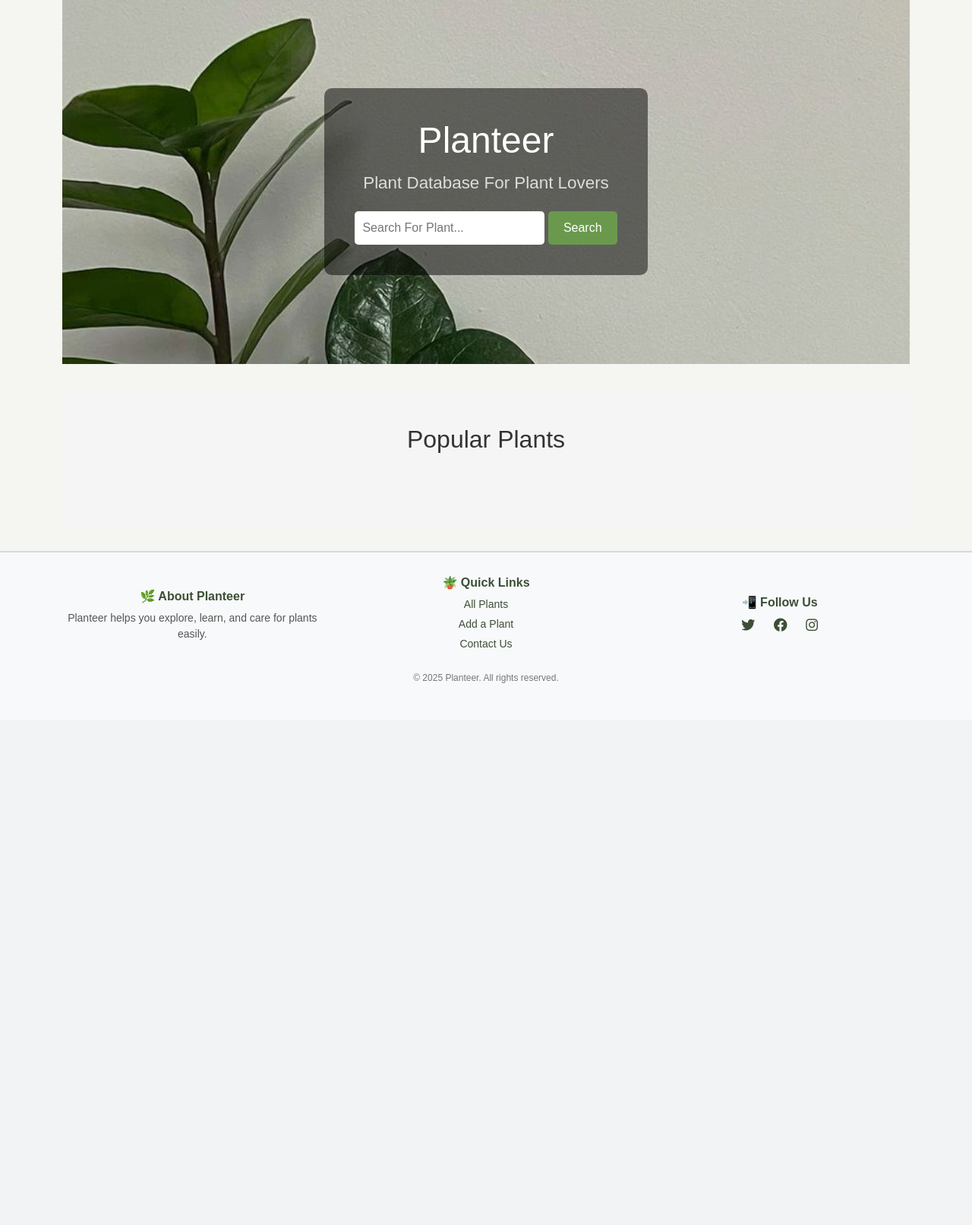
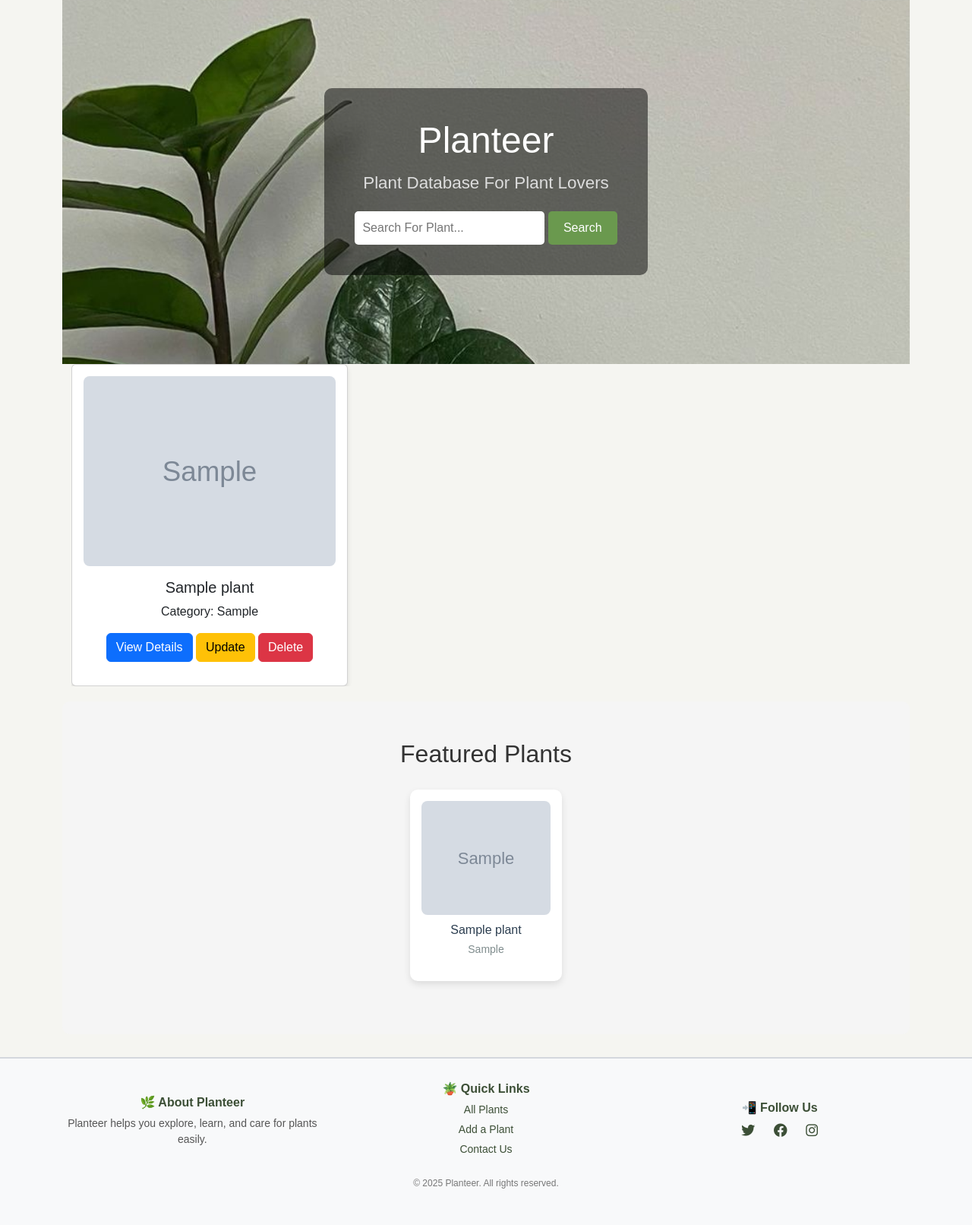
Before and after one commit to wijx22/LAB-ORM-PLANTEER, a Django app: page / in a window 1280 px wide. Shown: the part 81-1693 px from the top of the page at 76% size. Before the commit the page ends 980 px from the top, so only its background shows below. Run offline with Django 5.2, Linux system fonts and the light colour scheme; tables that the repository leaves empty hold one stand-in row (values such as "Sample post"); grey boxes marked "Sample" are stand-in pictures.

Commit message:
the Planteer

```diff
--- a/Planteer/core/templates/base.html
+++ b/Planteer/core/templates/base.html
@@ -5,8 +5,8 @@
     <meta charset="UTF-8">
     <meta name="viewport" content="width=device-width, initial-scale=1.0">
     <title>{% block title %}Planteer{% endblock %}</title>
-    <link rel="stylesheet" href="https://cdn.jsdelivr.net/npm/bootstrap@5.3.0/dist/css/bootstrap.min.css">
-
+    <!-- <link rel="stylesheet" href="https://cdn.jsdelivr.net/npm/bootstrap@5.3.0/dist/css/bootstrap.min.css"> -->
+    <link href="https://cdn.jsdelivr.net/npm/bootstrap@5.3.3/dist/css/bootstrap.min.css" rel="stylesheet" integrity="sha384-QWTKZyjpPEjISv5WaRU9OFeRpok6YctnYmDr5pNlyT2bRjXh0JMhjY6hW+ALEwIH" crossorigin="anonymous">
     <link rel="stylesheet" type="text/css" href="{% static 'css/style.css' %}">
 
     <link rel="stylesheet" href="https://cdnjs.cloudflare.com/ajax/libs/font-awesome/6.4.2/css/all.min.css">
@@ -35,11 +35,11 @@
                     <li class="nav-item"><a class="nav-link" href="/plants/search/">Search</a></li>
                     <li class="nav-item"><a class="nav-link" href="/contact/">Contact</a></li>
                     <li class="nav-item">
-                        <a class="nav-link" href="{% url 'add_plant' %}">Add Plant</a>
+                        <a class="nav-link" href="{% url 'plants:add_plant' %}">Add Plant</a>
                     </li>
 
 
-                    <form action="{% url 'search_plants' %}" method="GET" class="d-flex">
+                    <form action="{% url 'plants:search_plants' %}" method="GET" class="d-flex">
                         <input class="form-control me-2" type="search" name="q" placeholder="Search for a plant..." aria-label="Search">
                         <button class="btn btn-outline-success" type="submit">Search</button>
                     </form>
@@ -66,9 +66,9 @@
             <div class="footer-section">
                 <h5>🪴 Quick Links</h5>
                 <ul>
-                    <li><a href="{% url 'all_plants' %}">All Plants</a></li>
-                    <li><a href="{% url 'add_plant' %}">Add a Plant</a></li>
-                    <li><a href="{% url 'contact' %}">Contact Us</a></li>
+                    <li><a href="{% url 'plants:all_plants' %}">All Plants</a></li>
+                    <li><a href="{% url 'plants:add_plant' %}">Add a Plant</a></li>
+                    <li><a href="{% url 'core:contact' %}">Contact Us</a></li>
                 </ul>
             </div>
 
@@ -88,6 +88,6 @@
 
 
     <!-- Bootstrap Script -->
-    <script src="https://cdn.jsdelivr.net/npm/bootstrap@5.3.0/dist/js/bootstrap.bundle.min.js"></script>
+    <script src="https://cdn.jsdelivr.net/npm/bootstrap@5.3.3/dist/js/bootstrap.bundle.min.js"></script>
 </body>
 </html>
--- a/Planteer/core/templates/core/home.html
+++ b/Planteer/core/templates/core/home.html
@@ -10,7 +10,7 @@
         <h1 class="hero-title">Planteer</h1>
         <p class="hero-subtitle">Plant Database For Plant Lovers</p>
         <div class="search-bar">
-            <form action="{% url 'search_plants' %}" method="GET">
+            <form action="{% url 'plants:search_plants' %}" method="GET">
                 <input type="text" name="q" placeholder="Search For Plant..." class="search-input">
                 <button type="submit" class="search-button">Search</button>
             </form>
@@ -19,54 +19,72 @@
 </div>
 
 <!-- Featured Plants -->
-<section class="featured-plants">
-    <h2>Popular Plants</h2>
-    <div class="plant-grid">
-        {% for plant in plants %}
-        <div class="plant-card">
-            <img src="{{ plant.image.url }}" alt="{{ plant.name }}">
-            <h3>{{ plant.name }}</h3>
-            <p>{{ plant.category }}</p>
-            <a href="{% url 'plant_detail' plant.id %}" class="btn-details">View Details</a>
+<section class="container-fluid ">
+<div class="d-flex flex-row overflow-auto ">
+    {% for plant in plants %}
+
+    <div class="card col-12 col-md-6 col-lg-4 me-4">
+        <img src="{{ plant.image.url }}" class="card-img-top" alt="{{ plant.name }}">
+
+
+        <div class="card-body">
+            <h5 class="card-title">{{ plant.name }}</h5>
+            <p class="card-text">Category: {{ plant.category }}</p>
+            <a href="{% url 'plants:plant_detail' plant.id %}" class="btn btn-primary">View Details</a>
+            <a href="{% url 'plants:update_plant' plant.id %}" class="btn btn-warning">Update</a>
+            <a href="{% url 'plants:delete_plant' plant.id %}" class="btn btn-danger">Delete</a>
 
         </div>
-        <div class="hero">
-            <div class="overlay"></div>
-            <div class="hero-content">
-                <h1>Planteer</h1>
-                <p>Plant Database For Plant Lovers</p>
-                <form action="{% url 'search_plants' %}" method="GET" class="search-form">
-                    <input type="text" name="q" placeholder="Search For Plant..." required>
-                    <button type="submit">Search</button>
-                </form>
+    </div>
+    {% endfor %}
+</div>
+
+
+
+</section>
+<!--
+ <section class="container-fuild d-flex flex-colum mx-4">
+    <div class="row">
+
+        <div class="row-col-12 col-md-6 col-lg-4">
+            {% for plant in plants %}
+
+            <div class="card">
+                <img src="{{ plant.image.url }}" class="card-img-top" alt="{{ plant.name }}">
+
+
+                <div class="card-body">
+                    <h5 class="card-title">{{ plant.name }}</h5>
+                    <p class="card-text">Category: {{ plant.category }}</p>
+                    <a href="{% url 'plants:plant_detail' plant.id %}" class="btn btn-primary">View Details</a>
+                    <a href="{% url 'plants:update_plant' plant.id %}" class="btn btn-warning">Update</a>
+                    <a href="{% url 'plants:delete_plant' plant.id %}" class="btn btn-danger">Delete</a>
+
+                </div>
             </div>
+            {% endfor %}
+
         </div>
+    </div>
+ </section> -->
 
+        {% if plants %}
         <section class="featured-plants">
-            <div class="container">
-                <div class="section-header">
-                    <h2>Featured Plants</h2>
-                    <p>Discover more about plants</p>
-                    <a href="{% url 'all_plants' %}" class="more-link">More →</a>
-                </div>
-                <div class="plant-grid">
-                    {% for plant in featured_plants %}
+            <h2>Featured Plants</h2>
+            <div class="plant-grid">
+                {% for plant in  plants %}
                     <div class="plant-card">
                         <img src="{{ plant.image.url }}" alt="{{ plant.name }}">
                         <h3>{{ plant.name }}</h3>
                         <p>{{ plant.category }}</p>
                     </div>
-                    {% endfor %}
-                </div>
+                {% endfor %}
+
             </div>
+
         </section>
-
-
-
-
-
-        {% endfor %}
-    </div>
-
+        {% else %}
+        <p>No plants found.</p>
+        {% endif %}
 
 {% endblock %}
--- a/Planteer/core/urls.py
+++ b/Planteer/core/urls.py
@@ -1,23 +1,9 @@
-from django.urls import path
-from .views import home
-
-urlpatterns = [
-    path('', home, name='home'),
-]
-
-
-
-from django.urls import path
-from .views import contact
-
-urlpatterns = [
-    path('contact/', contact, name='contact'),
-]
-
-
 
 from django.urls import path
 from .views import home, contact
+
+app_name="core"
+
 urlpatterns = [
     path('', home, name='home'),
     path('contact/', contact, name='contact'),
--- a/Planteer/core/views.py
+++ b/Planteer/core/views.py
@@ -1,15 +1,18 @@
 from django.shortcuts import render
+from django.http import HttpRequest, HttpResponse
+from plants.models import Plant
+from plants.forms import PlantForm
+from django.contrib import messages
+
+
+def home(request:HttpRequest):
+    plants = Plant.objects.all()[:5]
+    print("hiii", plants)
+    return render(request, 'core/home.html', {'plants': plants})
 
 
 
-# Create your views here.
-from django.shortcuts import render
 
-def home(request):
-    return render(request, 'core/home.html')
-
-from django.shortcuts import render
-from django.contrib import messages
 
 def contact(request):
     if request.method == "POST":
@@ -21,10 +24,3 @@ def contact(request):
         messages.success(request, "Your message has been sent successfully!")
 
     return render(request, 'core/contact.html')
-
-
-
-from django.shortcuts import render
-
-def home(request):
-    return render(request, 'core/home.html')
--- a/Planteer/plants/templates/plants/plant_detail.html
+++ b/Planteer/plants/templates/plants/plant_detail.html
@@ -49,7 +49,7 @@
                 <div class="card-body">
                     <h5 class="card-title">{{ related.name }}</h5>
                     <p class="text-muted">{{ related.category }}</p>
-                    <a href="{% url 'plant_detail' related.id %}" class="btn btn-primary">View Details</a>
+                    <a href="{% url 'plants:plant_detail' related.id %}" class="btn btn-primary">View Details</a>
                 </div>
             </div>
         </div>
--- a/Planteer/plants/templates/plants/search_results.html
+++ b/Planteer/plants/templates/plants/search_results.html
@@ -14,7 +14,7 @@
                     <div class="card-body text-center">
                         <h5 class="card-title">{{ plant.name }}</h5>
                         <p class="card-text">Category: {{ plant.category }}</p>
-                        <a href="{% url 'plant_detail' plant.id %}" class="btn btn-primary">View Details</a>
+                        <a href="{% url 'plants:plant_detail' plant.id %}" class="btn btn-primary">View Details</a>
                     </div>
                 </div>
             </div>
--- a/Planteer/plants/urls.py
+++ b/Planteer/plants/urls.py
@@ -1,19 +1,15 @@
 from django.urls import path
-from .views import all_plants, plant_detail, search_plants ,add_plant, update_plant
+from .views import all_plants, plant_detail, search_plants ,add_plant, update_plant, delete_plant
 
+
+app_name="plants"
 urlpatterns = [
     path('all/', all_plants, name='all_plants'),
     path('<int:plant_id>/detail/', plant_detail, name='plant_detail'),
     path('search/', search_plants, name='search_plants'),
     path('new/', add_plant, name='add_plant'),
     path('plants/<int:plant_id>/update/', update_plant, name='update_plant'),
+    path('plants/<int:plant_id>/delete/', delete_plant, name='delete_plant'),
 
 
 ]
-
-
-from .views import delete_plant
-
-urlpatterns += [
-    path('plants/<int:plant_id>/delete/', delete_plant, name='delete_plant'),
-]
--- a/Planteer/static/css/style.css
+++ b/Planteer/static/css/style.css
@@ -662,3 +662,108 @@ form label {
     font-size: 14px;
     color: #7F8C8D;
 }
+
+
+
+
+
+
+
+
+
+
+
+
+
+
+
+
+
+
+.page-title {
+    text-align: center;
+    font-size: 24px;
+    margin-bottom: 20px;
+}
+
+.messages-container {
+    display: grid;
+    grid-template-columns: repeat(auto-fill, minmax(300px, 1fr));
+    gap: 20px;
+    padding: 20px;
+}
+
+.message-card {
+    border: 1px solid #ddd;
+    padding: 15px;
+    border-radius: 10px;
+    background: #fff;
+    box-shadow: 2px 2px 10px rgba(0, 0, 0, 0.1);
+}
+
+.message-card h3 {
+    margin: 0;
+    color: #333;
+}
+
+.message-card p {
+    margin: 5px 0;
+    color: #555;
+}
+
+
+
+
+
+
+
+
+
+
+.hero {
+    display: flex;
+    align-items: center;
+    justify-content: center;
+    text-align: center;
+    background-image: url('/static/images/hero-bg.jpg');
+    background-size: cover;
+    background-position: center;
+    height: 300px;
+    color: white;
+    padding: 20px;
+}
+
+
+.plant-card img {
+    width: 100%;
+    height: 150px;
+    object-fit: cover;
+    border-radius: 8px;
+}
+
+
+.featured-plants {
+    text-align: center;
+    margin-top: 20px;
+}
+
+.plant-grid {
+    display: flex;
+    flex-wrap: wrap;
+    gap: 20px;
+    justify-content: center;
+}
+
+.plant-card {
+    background: white;
+    padding: 15px;
+    border-radius: 10px;
+    box-shadow: 0px 4px 10px rgba(0, 0, 0, 0.1);
+    width: 200px;
+    text-align: center;
+}
+
+.plant-card h3 {
+    margin: 10px 0 5px;
+    font-size: 16px;
+}
```
Also changed, not shown: Planteer/core/templates/core/contact_messages.html (+11 -7 lines), Planteer/plants/templates/plants/all_plants.html (+4 -4 lines), Planteer/plants/migrations/0002_message.py (added), Planteer/plants/models.py (line endings or trailing spaces), Planteer/plants/views.py (line endings or trailing spaces).
